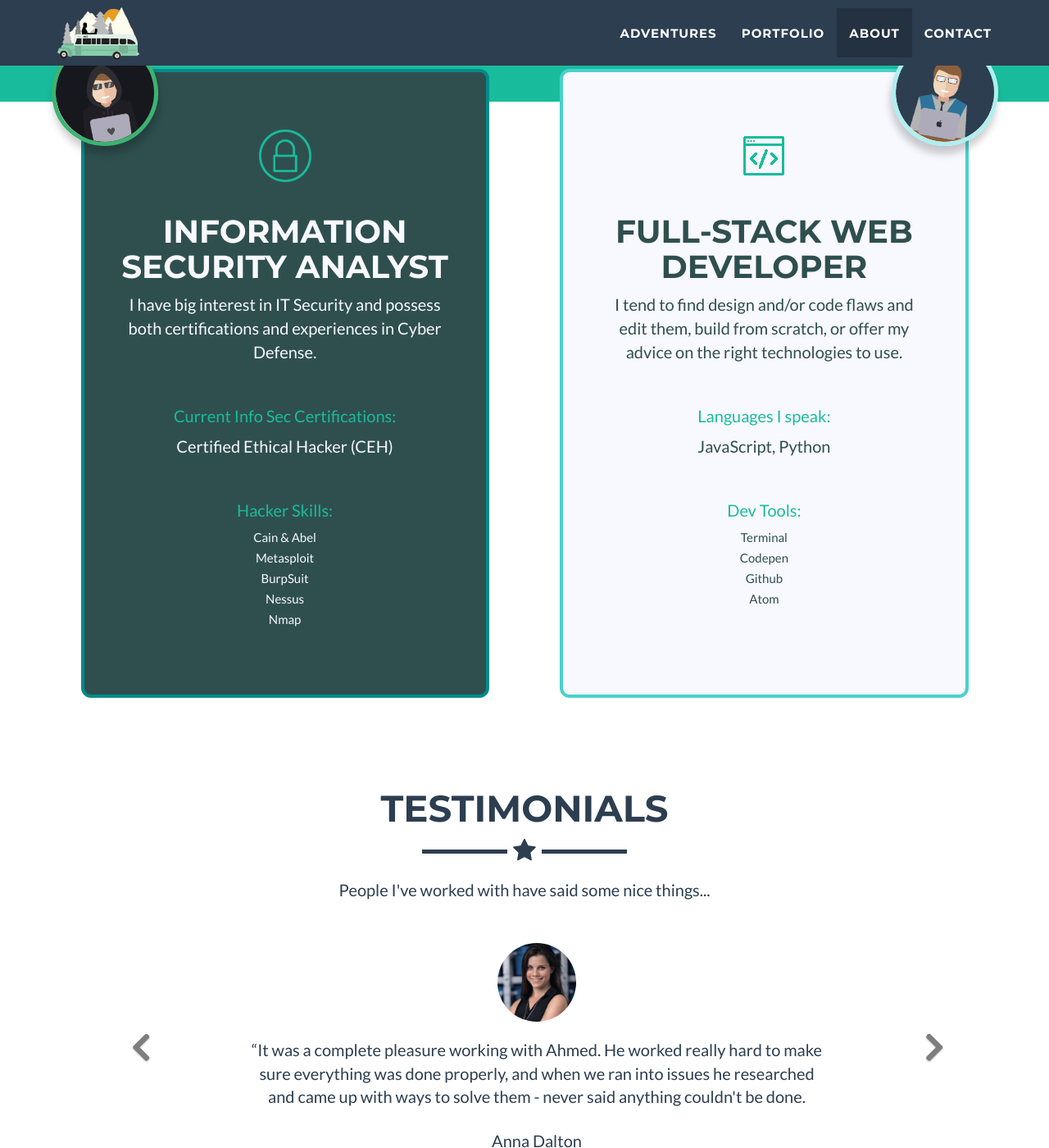
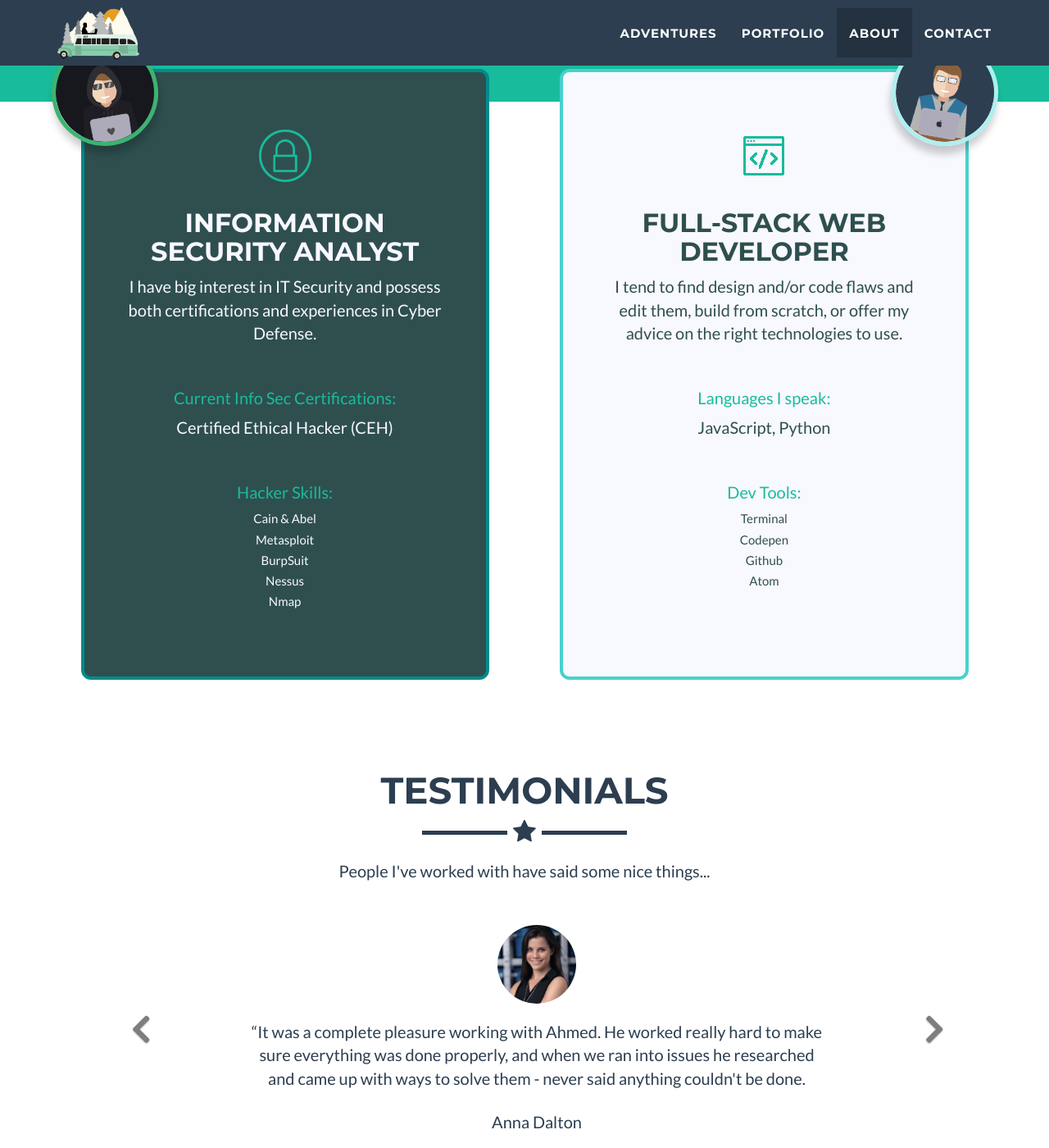
Before and after one commit to Ahmed-Elkashef/Ahmed-Elkashef.github.io, a Jekyll site: the page built from index.html, in a window 1280 px wide and 1400 px high, scrolled down 2335 px. Shown: the whole window at 82% size. Built offline with Jekyll 4.4.1, drawn with Linux system fonts in a browser that asks for light colours.

Commit message:
Update main.css

```diff
--- a/_includes/css/main.css
+++ b/_includes/css/main.css
@@ -35,6 +35,10 @@ h6 {
     text-transform: uppercase;
     font-family: Montserrat,"Helvetica Neue",Helvetica,Arial,sans-serif;
     font-weight: 700;
+}
+
+h1 {
+    font-size: xx-large;
 }
 
 hr.star-light,
```
